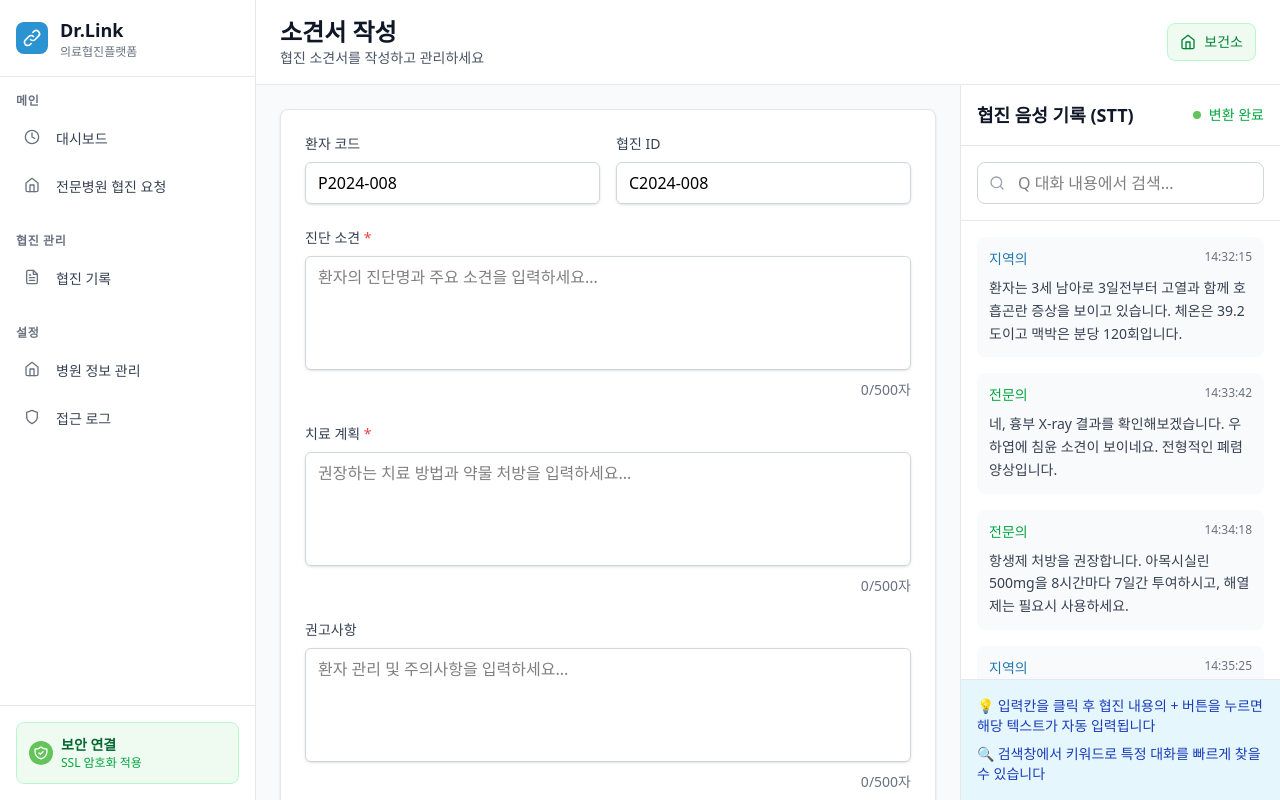
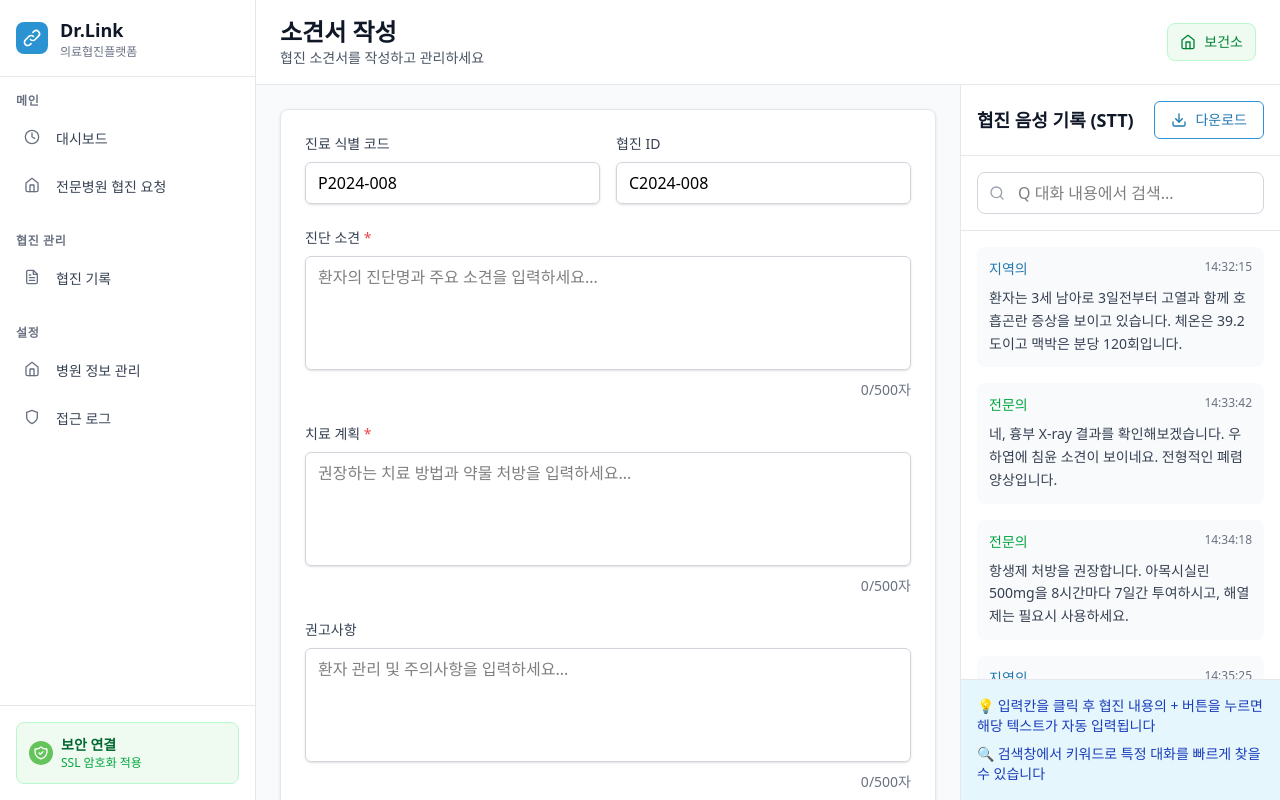
Before and after one commit to modak-todak/drLink-front, a React app: page /consultation/medical-opinion in a window 1280 px wide. Built offline with nearby package versions, Linux system fonts and the light colour scheme; the HTML template or start-up script is replaced by a standard one.

Commit message:
#13 refactor : UI 피드백 반영

```diff
--- a/src/pages/consultationManagement/LiveConsultation.tsx
+++ b/src/pages/consultationManagement/LiveConsultation.tsx
@@ -35,13 +35,23 @@ const LiveConsultation: React.FC = () => {
   // 협진 종료 처리
   const handleEndConsultation = () => {
     if (isHospitalAccount) {
-      const confirmed = window.confirm('협진을 종료하시겠습니까? 종료 후 소견서 작성 페이지로 이동합니다.');
+      const confirmed = window.confirm(
+        '협진을 종료하시겠습니까?\n\n• 협진 종료 후 소견서 작성 페이지로 이동합니다\n• 녹화된 영상은 30일간 보관되며, 협진 기록에서 다운로드 가능합니다\n• 미다운로드 시 자동 삭제됩니다'
+      );
       if (confirmed) {
+        // 협진 종료 처리 로직
+        console.log('협진 종료 처리 중...');
         navigate('/consultation/medical-opinion');
       }
     } else if (isHealthCenterAccount) {
-      alert('소견서 작성이 완료되면 협진기록 페이지에서 다운받을 수 있습니다.');
-      navigate('/consultation/consultation-records');
+      const confirmed = window.confirm(
+        '협진을 종료하시겠습니까?\n\n• 협진 기록 페이지로 이동합니다\n• 전문의가 소견서 작성 완료 후 녹화영상 및 소견서를 다운로드할 수 있습니다\n• 녹화영상은 30일간 보관됩니다'
+      );
+      if (confirmed) {
+        // 협진 종료 처리 로직
+        console.log('협진 종료 처리 중...');
+        navigate('/consultation/consultation-records');
+      }
     }
   };
 
@@ -51,7 +61,7 @@ const LiveConsultation: React.FC = () => {
       <div className="bg-white border-b border-gray-200 px-6 py-4">
         <div className="flex items-center justify-between">
           <div className="flex items-center space-x-6">
-            <div className="text-gray-600">환자 코드: P2024-002 | 소아청소년과</div>
+            <div className="text-gray-600">진료 식별 코드: P2024-002 | 소아청소년과</div>
           </div>
           <div className="flex items-center space-x-4">
             {/* LIVE 상태 */}
--- a/src/pages/consultationManagement/MedicalOpinion.tsx
+++ b/src/pages/consultationManagement/MedicalOpinion.tsx
@@ -2,6 +2,7 @@ import React, { useState } from 'react';
 import { useNavigate } from 'react-router-dom';
 import { FiArrowLeft, FiPlus, FiSearch, FiDownload } from 'react-icons/fi';
 import { Button, TextInput, Textarea, Select, Card } from '../../components/common';
+// IoIosDownload import 제거 (FiDownload 사용)
 
 interface STTRecord {
   id: string;
@@ -100,6 +101,10 @@ const MedicalOpinion: React.FC = () => {
     alert('소견서가 완성되었습니다. PDF를 생성합니다.');
   };
 
+  const handleDownload = () => {
+    console.log('다운로드');
+  };
+
   return (
     <div className="h-full flex bg-gray-50">
       {/* 중앙 콘텐츠 영역 */}
@@ -108,11 +113,11 @@ const MedicalOpinion: React.FC = () => {
           {/* 환자 및 협진 정보 */}
           <div className="grid grid-cols-1 md:grid-cols-2 gap-4">
             <div>
-              <label className="block text-sm font-medium text-gray-700 mb-2">환자 코드</label>
+              <label className="block text-sm font-medium text-gray-700 mb-2">진료 식별 코드</label>
               <TextInput
                 value={formData.patientCode}
                 onChange={(value) => handleInputChange('patientCode', value)}
-                placeholder="환자 코드를 입력하세요"
+                placeholder="진료 식별 코드를 입력하세요"
               />
             </div>
             <div>
@@ -125,9 +130,7 @@ const MedicalOpinion: React.FC = () => {
             </div>
           </div>
 
-          {/* 의견서 작성 폼 */}
           <div className="space-y-6">
-            {/* 진단 소견 */}
             <div>
               <label className="block text-sm font-medium text-gray-700 mb-2">
                 진단 소견 <span className="text-red-500">*</span>
@@ -232,10 +235,10 @@ const MedicalOpinion: React.FC = () => {
         <div className="p-4 border-b border-gray-200">
           <div className="flex items-center justify-between">
             <h3 className="text-lg font-semibold text-gray-900">협진 음성 기록 (STT)</h3>
-            <div className="flex items-center space-x-2">
-              <div className="w-2 h-2 bg-green-500 rounded-full"></div>
-              <span className="text-sm text-green-600">변환 완료</span>
-            </div>
+            <Button type="secondary" color="blue" onClick={handleDownload}>
+              <FiDownload className="w-4 h-4 text-blue-600 mr-2" />
+              <span className="text-sm text-blue-600">다운로드</span>
+            </Button>
           </div>
         </div>
 
--- a/src/pages/main/DashBoard.tsx
+++ b/src/pages/main/DashBoard.tsx
@@ -41,7 +41,7 @@ const Dashboard: React.FC = () => {
       id: '1',
       icon: <ExclamationIcon />,
       title: '긴급 협진 요청',
-      subtitle: '환자 코드: P2024-008',
+      subtitle: '진료 식별 코드: P2024-008',
       metadata: '응급의학과 • 박응급 전문의',
       status: { label: '응급', variant: 'error' as const },
       time: '5분 전',
@@ -51,7 +51,7 @@ const Dashboard: React.FC = () => {
       id: '2',
       icon: <VideoIcon />,
       title: '화상 협진 진행 중',
-      subtitle: '환자 코드: P2024-007',
+      subtitle: '진료 식별 코드: P2024-007',
       metadata: '소아청소년과 • 김소아 전문의',
       status: { label: '일반', variant: 'info' as const },
       time: '15분 전',
@@ -61,7 +61,7 @@ const Dashboard: React.FC = () => {
       id: '3',
       icon: <CheckIcon />,
       title: '협진 완료',
-      subtitle: '환자 코드: P2024-006',
+      subtitle: '진료 식별 코드: P2024-006',
       metadata: '정신건강의학과 • 이정신 전문의',
       status: { label: '일반', variant: 'info' as const },
       time: '1시간 전',
@@ -71,7 +71,7 @@ const Dashboard: React.FC = () => {
       id: '4',
       icon: <CheckIcon />,
       title: '협진 요청 승인됨',
-      subtitle: '환자 코드: P2024-005',
+      subtitle: '진료 식별 코드: P2024-005',
       metadata: '피부과 • 최피부 전문의',
       status: { label: '긴급', variant: 'error' as const },
       time: '2시간 전',
@@ -81,7 +81,7 @@ const Dashboard: React.FC = () => {
       id: '5',
       icon: <PenIcon />,
       title: '소견서 작성 완료',
-      subtitle: '환자 코드: P2024-004',
+      subtitle: '진료 식별 코드: P2024-004',
       metadata: '정형외과 • 정정형 전문의',
       status: { label: '일반', variant: 'info' as const },
       time: '3시간 전',
```
